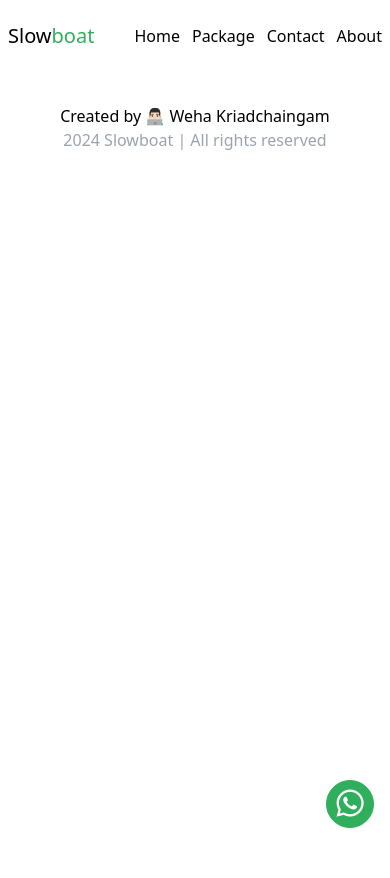
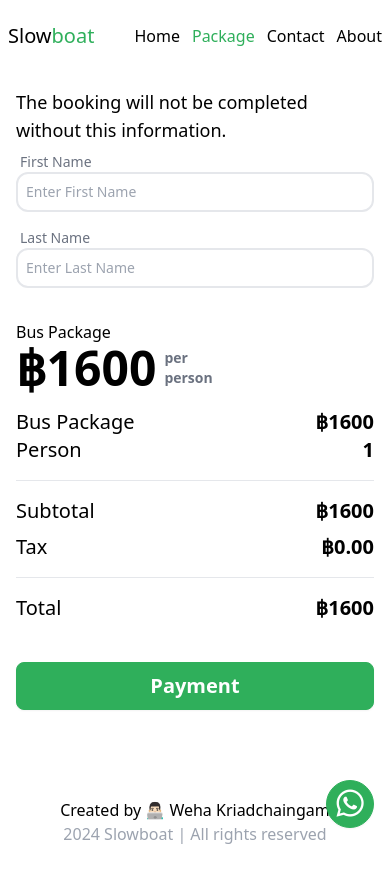
Before and after one commit to weha2/slowboat, a Nuxt app: page /package/bus in a window 390 px wide. Before the commit the page ends 844 px from the top, so only its background shows below. Built offline with nearby package versions, Linux system fonts and the light colour scheme.

Commit message:
Adjust What's app number phone & train package price

```diff
--- a/components/BusPackage.vue
+++ b/components/BusPackage.vue
@@ -13,9 +13,11 @@ const details = [
             <p class="text-2xl font-semibold">🚃 Bus</p>
             <p class=" font-thin">฿1,600 / person</p>
         </div>
-        <button class="btn btn-accent w-full rounded-full my-4">
-            <p class="text-white">BOOK NOW</p>
-        </button>
+        <NuxtLink href="/package/bus">
+            <button class="btn btn-accent w-full rounded-full my-4">
+                <p class="text-white">BOOK NOW</p>
+            </button>
+        </NuxtLink>
         <ul class="text-sm">
             <li v-for="(detail, index) in details" :key="index"><i class="pi pi-check"></i> {{ detail }}</li>
         </ul>
--- a/components/Menu.vue
+++ b/components/Menu.vue
@@ -25,14 +25,16 @@ const items: Item[] = [
     }
 ]
 
-const isActive = (path: string) => route.path === path
+const isActive = (path: string) => {
+    return route.path.split('/')[1] === path.split('/')[1]
+}
 
 </script>
 
 <template>
     <nav class="flex gap-3">
         <div v-for="item in items" :key="item.id">
-            <NuxtLink :to=item.id :class="{ 'text-primary': isActive(item.id) } ">{{ item.name }}</NuxtLink>
+            <NuxtLink :to=item.id :class="{ 'text-primary': isActive(item.id) }">{{ item.name }}</NuxtLink>
         </div>
     </nav>
 </template>
--- a/components/SlowboatPackage.vue
+++ b/components/SlowboatPackage.vue
@@ -18,9 +18,11 @@ const details = [
             <p class="text-2xl font-semibold">⛵️ Slow boat</p>
             <p class=" font-thin">฿1,700 / person</p>
         </div>
-        <button class="btn btn-primary w-full rounded-full my-4">
-            <p class="text-white">BOOK NOW</p>
-        </button>
+        <NuxtLink href="/package/slowboat">
+            <button class="btn btn-primary w-full rounded-full my-4">
+                <p class="text-white">BOOK NOW</p>
+            </button>
+        </NuxtLink>
         <ul class="text-sm">
             <li v-for="(detail, index) in details" :key="index"><i class="pi pi-check"></i> {{ detail }}</li>
         </ul>
--- a/components/TrainPackage.vue
+++ b/components/TrainPackage.vue
@@ -9,11 +9,13 @@ const details = [
     <div class="w-full border-2 p-4 rounded-xl border-gray-50 hover:shadow-xl">
         <div>
             <p class="text-2xl font-semibold">🚝 Train</p>
-            <p class=" font-thin">฿1,600 / person</p>
+            <p class=" font-thin">฿1,990 / person</p>
         </div>
-        <button class="btn btn-secondary w-full rounded-full my-4">
-            <p class="text-white">BOOK NOW</p>
-        </button>
+        <NuxtLink href="/package/train">
+            <button class="btn btn-secondary w-full rounded-full my-4">
+                <p class="text-white">BOOK NOW</p>
+            </button>
+        </NuxtLink>
         <p class="text-sm">You will be same day at Luangprabang</p>
         <ul class="text-sm">
             <li v-for="(detail, index) in details" :key="index"><i class="pi pi-check"></i> {{ detail }}</li>
--- a/components/WhatsAppChat.vue
+++ b/components/WhatsAppChat.vue
@@ -1,6 +1,6 @@
 <template>
     <div>
-        <a href="https://api.whatsapp.com/send?phone=66613587500" target="_blank">
+        <a href="https://api.whatsapp.com/send?phone=66830444534" target="_blank">
             <button class="fixed bottom-4 right-4 btn btn-primary btn-circle rounded-full"><i
                     class="pi pi-whatsapp text-white" style="font-size: 1.7rem;"></i></button>
         </a>
--- /dev/null
+++ b/pages/package/[id].vue
@@ -0,0 +1,100 @@
+<script setup lang="ts">
+const route = useRoute<string>()
+
+const price = ref(1700)
+const booking = ref('')
+const person = ref(1)
+
+onMounted(async () => {
+    switch (route.params.id) {
+        case "slowboat":
+            price.value = 1700
+            booking.value = "Slow Boat Package"
+            break
+        case "bus":
+            price.value = 1600
+            booking.value = "Bus Package"
+            break
+        case "train":
+            price.value = 1990
+            booking.value = "Train Package"
+            break
+        default:
+            await navigateTo("/")
+            break
+    }
+
+    useHead({
+        title: `Booking ${booking.value}`
+    })
+})
+
+
+
+</script>
+
+<template>
+    <div>
+        <div class="flex justify-between sm:mt-5 sm:flex-row flex-col sm:p-0 p-4">
+
+            <div class=" flex-1 sm:pr-10 sm:pb-0 pb-8 px-0">
+                <p class="text-lg mb-2">The booking will not be completed without this information.</p>
+                <div class="flex sm:flex-row flex-col gap-4">
+                    <div class="flex flex-col flex-1">
+                        <label class="mx-1 text-gray-500 text-sm">First Name</label>
+                        <input type="text"
+                            class="w-full border-gray-200 border-2 rounded-xl p-2 text-sm font-thin focus:outline-primary"
+                            placeholder="Enter First Name" />
+                    </div>
+                    <div class="flex flex-col flex-1">
+                        <label class="mx-1 text-gray-500 text-sm">Last Name</label>
+                        <input type="text"
+                            class="w-full border-gray-200 border-2 rounded-xl p-2 text-sm font-thin focus:outline-primary"
+                            placeholder="Enter Last Name" />
+                    </div>
+                </div>
+            </div>
+
+            <div class=" basis-1/3">
+                <p class="text-md">{{ booking }}</p>
+                <div class="flex items-center">
+                    <p class="text-5xl font-semibold">฿{{ price }}</p>
+                    <p class="text-sm ml-2 text-gray-500 font-semibold">per <br /> person</p>
+                </div>
+                <div class=" my-4">
+                    <div class="flex justify-between">
+                        <p class="text-xl">{{ booking }}</p>
+                        <p class="text-xl font-bold">฿{{ price }}</p>
+                    </div>
+                    <div class="flex justify-between">
+                        <p class="text-xl">Person</p>
+                        <p class="text-xl font-bold">{{ person }}</p>
+                    </div>
+                </div>
+                <hr />
+                <div class="my-4">
+                    <div class="flex justify-between my-2">
+                        <p class="text-xl">Subtotal</p>
+                        <p class="text-xl font-bold">฿{{ price }}</p>
+                    </div>
+                    <div class="flex justify-between my-2">
+                        <p class="text-xl">Tax</p>
+                        <p class="text-xl font-bold">฿0.00</p>
+                    </div>
+                </div>
+                <hr />
+                <div class="flex justify-between my-4">
+                    <p class="text-xl">Total</p>
+                    <p class="text-xl font-bold">฿{{ price }}</p>
+                </div>
+                <div class="my-10">
+                    <button class="btn btn-primary w-full">
+                        <p class="text-white text-xl">Payment</p>
+                    </button>
+                </div>
+            </div>
+
+
+        </div>
+    </div>
+</template>
```
Also changed, not shown: pages/package/index.vue (renamed from pages/package.vue).
